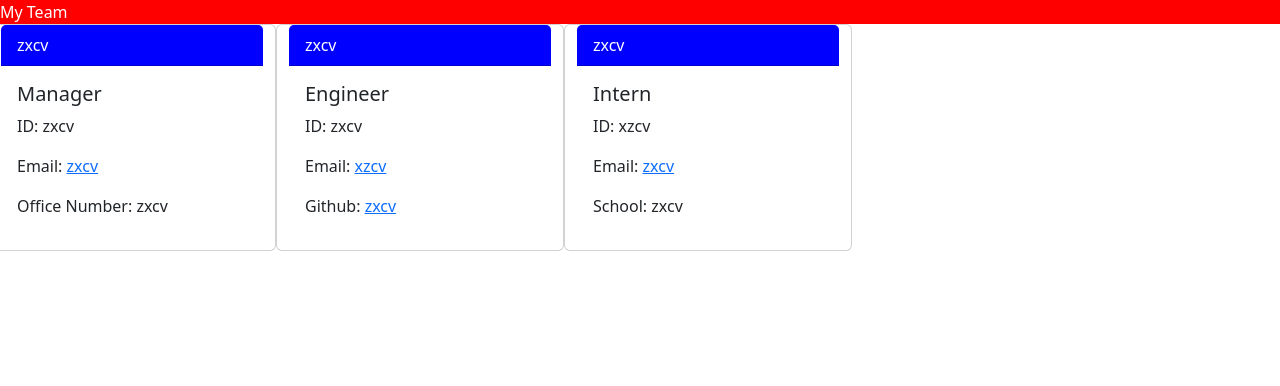
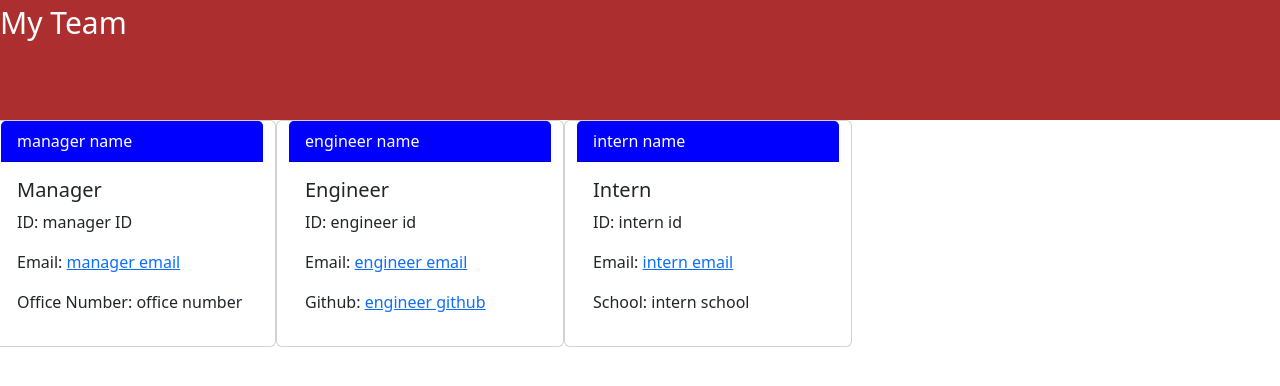
Before and after one commit to ConnorMurphy9/team-profile-generator, a website: page index.html in a window 1280 px wide. Drawn offline with nearby package versions, Linux system fonts and the light colour scheme.

```diff
--- a/assets/style.css
+++ b/assets/style.css
@@ -1,6 +1,8 @@
 header {
-    background-color: red;
+    background-color: rgb(173, 46, 46);
     color: white;
+    font-size: 30px;
+    height: 120px;
 }
 
 .card-header {
--- a/index.html
+++ b/index.html
@@ -21,61 +21,61 @@
      <div class="row">
         <div class="card" style="width: 18rem;">
       <div class="card-header">
-        zxcv
+        manager name
       </div>
 
       <div class="card-body">
         <h5 class="card-title">Manager</h5>
         <p class="card-text">
-        ID: zxcv
+        ID: manager ID
         </p>
 
         <p>
-        Email: <a href="mailto:zxcv">zxcv
+        Email: <a href="mailto:manager email">manager email
         </a>
         </p>
           <p>
-        Office Number: zxcv
+        Office Number: office number
         </p>
       </div>
   </div><div class="card" style="width: 18rem;">
       <div class="card-header">
-        zxcv
+        engineer name
       </div>
 
       <div class="card-body">
         <h5 class="card-title">Engineer</h5>
         <p class="card-text">
-        ID: zxcv
+        ID: engineer id
         </p>
 
         <p>
-        Email: <a href="mailto:xzcv">xzcv</a>
+        Email: <a href="mailto:engineer email">engineer email</a>
         </p>
 
         <p>
-        Github: <a href="mailtozxcv">zxcv
+        Github: <a href="mailtoengineer github">engineer github
         </a>
         </p>
       </div>
   </div><div class="card" style="width: 18rem;">
       <div class="card-header">
-        zxcv
+        intern name
       </div>
 
       <div class="card-body">
         <h5 class="card-title">Intern</h5>
         <p class="card-text">
-        ID: xzcv
+        ID: intern id
         </p>
 
         <p>
-        Email: <a href="mailto:zxcv">zxcv
+        Email: <a href="mailto:intern email">intern email
         </a>
        </p>
 
         <p>
-        School: zxcv
+        School: intern school
         </p>
 
       </div>
```
Also changed, not shown: index.js (+6 -9 lines), samplehtml.html (deleted, +0 -78 lines), tests/Employee.test.js (+0 -13 lines), 1 other file.
